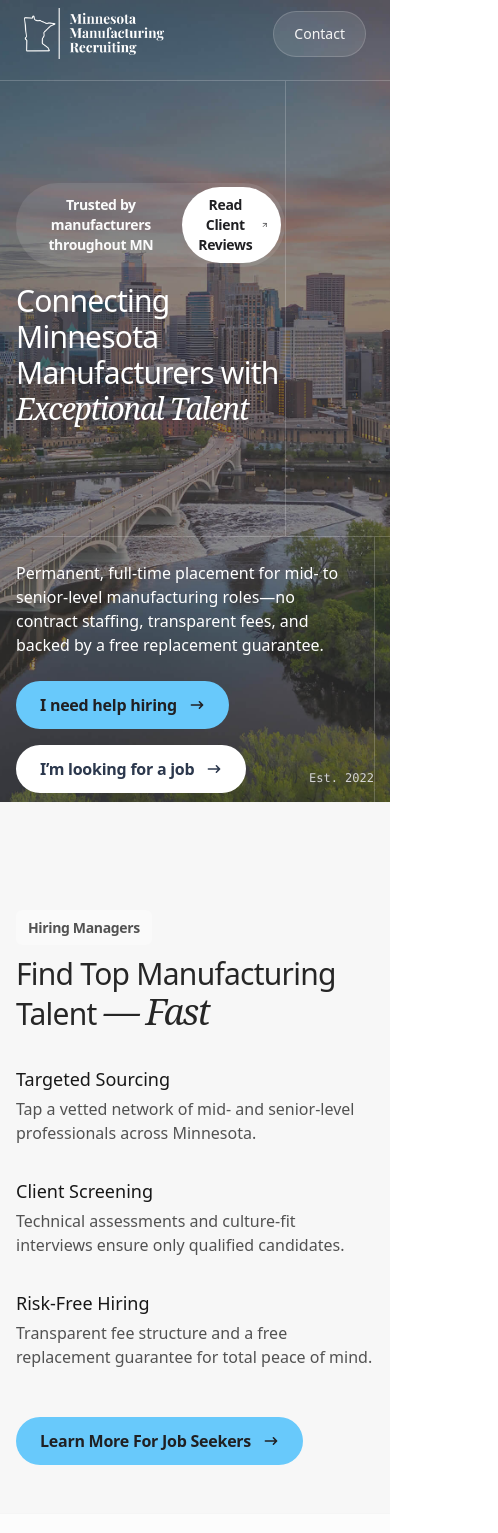
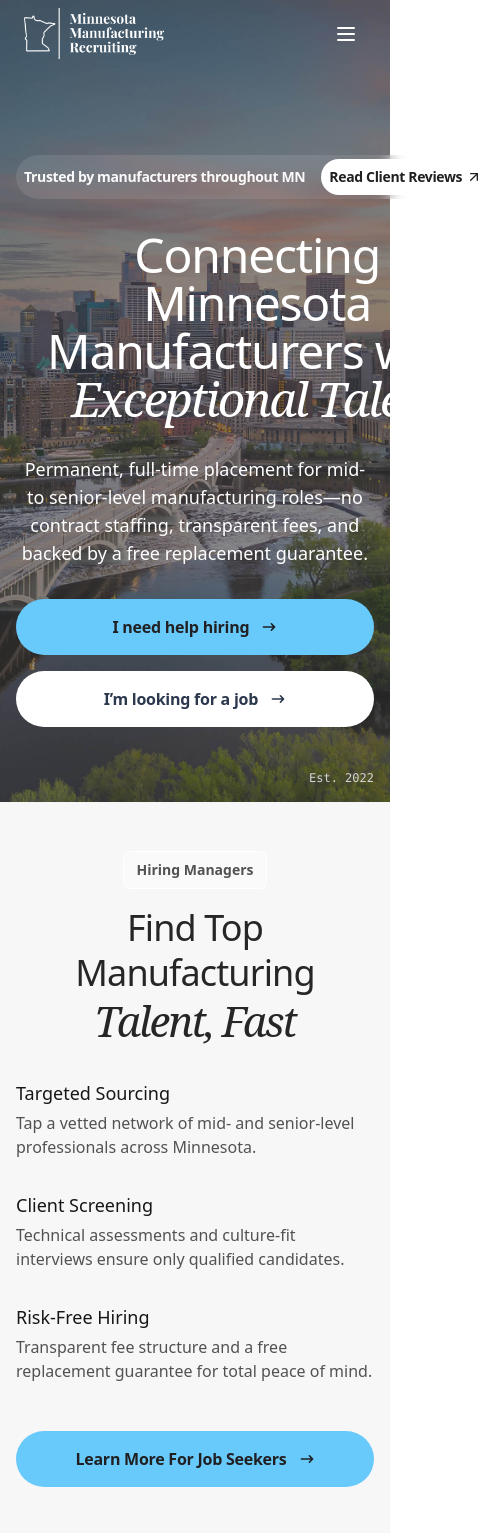
Before and after one commit to mhlauf1/mmr, a Next.js app: page / in a window 390 px wide. Shown: the top 1533 px of the page, 498 px wide, since content can reach past the window. Built offline with nearby package versions, Linux system fonts and the light colour scheme.

Commit message:
homepage responsive

```diff
--- a/src/components/Buttons.tsx
+++ b/src/components/Buttons.tsx
@@ -1,5 +1,5 @@
 export const Button = ({ text }: { text: string }) => (
-  <button className="text-[#202023] bg-[#68C9FB] font-semibold cursor-pointer tracking-[-.25px] px-6 py-3 rounded-full gap-2  flex items-center group">
+  <button className="text-[#202023] bg-[#68C9FB] font-semibold cursor-pointer w-full md:w-auto  justify-center tracking-[-.25px] px-6 py-4 md:py-3 rounded-full gap-2  flex items-center group">
     {text}
     <svg
       xmlns="http://www.w3.org/2000/svg"
@@ -17,7 +17,7 @@ export const Button = ({ text }: { text: string }) => (
 );
 
 export const ButtonWhite = ({ text }: { text: string }) => (
-  <button className="text-[#2C384D] bg-white font-semibold px-6 py-3 cursor-pointer tracking-[-.25px] rounded-full gap-2  flex items-center group">
+  <button className="text-[#2C384D] bg-white font-semibold px-6 py-4 md:py-3 cursor-pointer w-full md:w-auto justify-center  tracking-[-.25px] rounded-full gap-2  flex items-center group">
     {text}
     <svg
       xmlns="http://www.w3.org/2000/svg"
--- a/src/components/Footer.tsx
+++ b/src/components/Footer.tsx
@@ -43,18 +43,6 @@ const Footer = () => {
           </a>
         </p>
       </div>
-      <Link className="md:hidden block" href="/">
-        <div className="h-auto w-[100px] md:w-[120px]">
-          <Image
-            src="/brady-footer-logo.png"
-            alt="Brady Digital Consulting Logo"
-            layout="responsive"
-            width={100}
-            height={100}
-            objectFit="cover"
-          />
-        </div>
-      </Link>
     </footer>
   );
 };
--- a/src/components/Navbar.tsx
+++ b/src/components/Navbar.tsx
@@ -4,8 +4,10 @@ import Image from "next/image";
 import Link from "next/link";
 import React, { useState, useEffect } from "react";
 import { usePathname } from "next/navigation";
+import { Menu, X } from "lucide-react";
 
 const NAV_ITEMS = [
+  { label: "Home", href: "/" },
   { label: "Hiring Managers", href: "/hiring-managers" },
   { label: "Job Seekers", href: "/job-seekers" },
   { label: "About", href: "/about" },
@@ -13,72 +15,120 @@ const NAV_ITEMS = [
 
 export default function Navbar() {
   const pathname = usePathname();
-  const isHome = pathname === "/" || "/job-seekers";
+  const isHome = pathname === "/" || pathname === "/job-seekers";
   const [scrolled, setScrolled] = useState(false);
+  const [menuOpen, setMenuOpen] = useState(false);
 
   useEffect(() => {
-    if (!isHome) return; // only track scroll on homepage
+    if (!isHome) return;
     const onScroll = () => setScrolled(window.scrollY > 50);
     window.addEventListener("scroll", onScroll, { passive: true });
     return () => window.removeEventListener("scroll", onScroll);
   }, [isHome]);
 
-  // on homepage & at top → transparent/white; otherwise → white background + dark
   const isTransparent = isHome && !scrolled;
 
   return (
     <nav
-      className={`
-        fixed  top-0 left-0 w-full z-50
-
-        ${isTransparent ? "bg-transparent text-white" : "bg-white shadow-sm"}
-      `}
+      className={`fixed top-0 left-0 w-full z-50 transition-colors duration-200 ${
+        menuOpen || !isTransparent
+          ? "bg-white text-gray-800 shadow-sm"
+          : "bg-transparent text-white"
+      }`}
     >
       <div className="px-4 sm:px-6 lg:px-28">
         <div className="flex items-center justify-between p-2">
           {/* Logo */}
-          <Link className="flex flex-1" href="/">
+          <Link href="/" className="flex">
             <Image
               src="/logo.png"
-              className={!isTransparent ? "" : "filter brightness-0 invert"}
               alt="Minnesota Manufacturing Recruiting"
               width={140}
               height={60}
+              className={
+                isTransparent && !menuOpen ? "filter brightness-0 invert" : ""
+              }
             />
           </Link>
 
           {/* Desktop nav */}
-          <div className="hidden md:flex justify-center items-center flex-1 space-x-8">
+          <div className="hidden md:flex items-center space-x-8">
             {NAV_ITEMS.map((item) => (
               <Link
                 key={item.href}
                 href={item.href}
-                className={`
-                  transition-colors duration-200
-                      ? "text-[#152841] hover:text-gray-200"
-                `}
+                className="transition-colors duration-200 hover:text-gray-500"
               >
                 {item.label}
               </Link>
             ))}
           </div>
 
-          {/* Contact button */}
-          <Link className="flex justify-end flex-1" href="/contact">
+          {/* Desktop contact button */}
+          <div className="hidden md:flex">
+            <Link href="/contact">
+              <button
+                type="button"
+                className={`px-5 py-3 rounded-full border border-neutral-200/20 text-sm flex items-center gap-2 transition-colors duration-200 ${
+                  menuOpen || !isTransparent
+                    ? "bg-neutral-800 text-white hover:bg-neutral-700"
+                    : "bg-[#FCFCFC]/10 text-neutral-100 hover:bg-white"
+                }`}
+              >
+                Contact
+              </button>
+            </Link>
+          </div>
+
+          {/* Mobile toggle */}
+          <div className="md:hidden flex items-center">
             <button
-              className={`
-                px-5 py-3 rounded-full border border-neutral-200/20 text-sm gap-2 flex items-center transition-colors duration-200
-                text-neutral-100  bg-[#FCFCFC]/10 hover:bg-[white]
-           ${!isTransparent && "bg-neutral-800 text-white"}
-              `}
+              type="button"
+              onClick={() => setMenuOpen(!menuOpen)}
+              aria-label={menuOpen ? "Close menu" : "Open menu"}
+              className="p-2"
+            >
+              {menuOpen ? (
+                <X size={24} className="text-gray-800" />
+              ) : (
+                <Menu
+                  size={24}
+                  className={isTransparent ? "text-white" : "text-gray-800"}
+                />
+              )}
+            </button>
+          </div>
+        </div>
+      </div>
+
+      {/* Mobile menu content slides below, full screen */}
+      <div
+        className={`md:hidden overflow-hidden transition-[max-height] duration-300 ${
+          menuOpen ? "max-h-screen" : "max-h-0"
+        } bg-white text-gray-800`}
+      >
+        <nav className="flex flex-col px-4 pt-4 pb-6 h-[calc(100vh-56px)] space-y-4">
+          {NAV_ITEMS.map((item) => (
+            <Link
+              key={item.href}
+              href={item.href}
+              onClick={() => setMenuOpen(false)}
+              className="block text-lg font-medium hover:text-gray-500"
+            >
+              {item.label}
+            </Link>
+          ))}
+
+          <Link href="/contact">
+            <button
+              type="button"
+              onClick={() => setMenuOpen(false)}
+              className="mt-auto px-5 py-3 rounded-full bg-neutral-800 text-white text-sm flex items-center justify-center"
             >
               Contact
             </button>
           </Link>
-
-          {/* Mobile menu toggle placeholder */}
-          <div className="md:hidden">{/* TODO: add mobile menu */}</div>
-        </div>
+        </nav>
       </div>
     </nav>
   );
--- a/src/components/Testimonials.tsx
+++ b/src/components/Testimonials.tsx
@@ -23,7 +23,7 @@ const Testimonial: React.FC<TestimonialProps> = ({
   index,
   total,
 }) => (
-  <div className="bg-[#FCFCFC] border border-neutral-100 flex flex-col rounded-2xl px-12 pb-6 pt-10">
+  <div className="md:bg-[#FCFCFC] md:border border-neutral-100 flex flex-col rounded-2xl md:px-12 pb-6 pt-10">
     {/* Animate only this block */}
     <AnimatePresence mode="wait">
       <motion.div
@@ -34,11 +34,11 @@ const Testimonial: React.FC<TestimonialProps> = ({
         transition={{ duration: 0.3 }}
         className="flex flex-col flex-1"
       >
-        <p className="text-neutral-700 font-pt-serif tracking-tight leading-[1.4] text-md md:text-3xl">
+        <p className="text-neutral-700 font-pt-serif tracking-tight leading-[1.4] text-xl md:text-3xl">
           &quot;{quote}&quot;
         </p>
         <div className="mt-6 md:mt-12 flex flex-col text-neutral-600">
-          <span className="md:text-xl font-semibold">{position}</span>
+          <span className="text-lg md:text-xl font-semibold">{position}</span>
           <span className="md:text-lg leading-tight">{client}</span>
         </div>
       </motion.div>
--- a/src/sections/about/Hero.tsx
+++ b/src/sections/about/Hero.tsx
@@ -20,7 +20,7 @@ const Hero: React.FC = () => {
   return (
     <section className="relative h-[95vh] overflow-hidden">
       <Image
-        src="/about-hero.png"
+        src="/about-hero.jpg"
         alt="Manufacturing floor"
         fill
         className="object-cover object-top"
--- a/src/sections/home/AdamQuote.tsx
+++ b/src/sections/home/AdamQuote.tsx
@@ -4,11 +4,11 @@ import Image from "next/image";
 const AdamQuote = () => {
   return (
     <section className="px-4 md:px-[6%] mb-12 md:mb-16 mx-auto">
-      <div className="rounded-lg  bg-linear-to-r from-[#1f1f20] to-[#1f1f20] via-black relative flex-col   flex items-center justify-center py-16 md:py-20 mt-16 px-4">
+      <div className="rounded-lg  bg-linear-to-r from-[#1f1f20] to-[#1f1f20] via-black relative flex-col   flex items-center justify-center py-12 md:py-20 mt-12 md:mt-16 px-4">
         <span className="text-sm md:text-md border border-white/10 bg-neutral-800 px-3 py-2 rounded-md tracking-tight font-semibold text-neutral-200">
           Minnesota Manufacturing Recruiting
         </span>
-        <h3 className="text-white  md:max-w-5xl font-pt-serif tracking-tight  px-4 leading-[1.3] mt-6 text-2xl md:text-3xl lg:text-4xl  text-center ">
+        <h3 className="text-white  md:max-w-5xl font-pt-serif tracking-tight px-2 md:px-4 leading-[1.3] mt-6 text-2xl md:text-3xl lg:text-4xl  text-center ">
           “We find highly qualified candidates for your positions that are most
           difficult to fill. Our goal is to find the right long-term fit for
           your company and to provide a great experience for you and the
@@ -17,11 +17,11 @@ const AdamQuote = () => {
         <Image
           src="/adam-mott.png"
           height={108}
-          className="rounded-full mt-8"
+          className="rounded-full h-[88px] md:h-[108px] w-[88px] md:w-[108px] mt-8"
           width={108}
           alt="Adam Mott"
         />
-        <h3 className="mt-3  font-semibold text-lg md:text-xl text-white">
+        <h3 className="mt-3 font-semibold text-lg md:text-xl text-white">
           Adam Mott
         </h3>
         <p className="text-neutral-300">Founder & Principal Recruiter</p>
--- a/src/sections/home/Employees.tsx
+++ b/src/sections/home/Employees.tsx
@@ -23,37 +23,40 @@ const contentData = [
 
 const Employees = () => {
   return (
-    <section className="border-t border-neutral-100 relative  bg-[#F7F7F7]">
+    <section className="border-t border-neutral-100 bg-[#F7F7F7]">
       <div className="flex flex-col py-12 md:py-24 px-4 md:px-[6%]">
-        <div className="flex justify-between md:max-w-[90vw]  md:min-h-[60vh] w-full mx-auto flex-col md:flex-row gap-16">
-          <div className="flex flex-1">
-            <div className="bg-[#EEF5FD] relative rounded-xl h-full flex justify-center items-center w-full">
+        <div className="flex flex-col-reverse md:flex-row justify-between md:max-w-[90vw] md:min-h-[60vh] w-full mx-auto gap-4 md:gap-10 lg:gap-12">
+          {/* Image */}
+          <div className="w-full md:w-1/2">
+            <div className="bg-[#EEF5FD] relative rounded-xl w-full h-64 md:h-auto md:min-h-[60vh] flex justify-center items-center overflow-hidden">
               <Image
                 src="/2-guys.jpg"
+                alt="Job seeking"
+                fill
                 className="rounded-xl object-cover"
-                fill
-                alt="Job skeeing"
               />
             </div>
           </div>
-          <div className="flex items-start justify-between flex-1 flex-col">
-            <div>
-              <span className="text-sm md:text-md bg-neutral-50 px-3 py-2 rounded-md tracking-tight font-semibold text-neutral-600">
+
+          {/* Text */}
+          <div className="w-full md:w-1/2 mb-8 md:mb-0 flex flex-col justify-between">
+            <div className="flex flex-col items-center md:items-start">
+              <span className="text-sm md:text-md bg-neutral-50 border border-white px-3 py-2 rounded-md font-semibold text-neutral-600">
                 Hiring Managers
               </span>
-              <h2 className="mt-4 text-3xl sm:text-4xl md:text-5xl md:max-w-[18ch] tracking-tight text-neutral-800 font-medium leading-tight">
-                Find Top Manufacturing Talent{" "}
-                <span className="font-pt-serif text-4xl sm:text-[42px] md:text-[54px] tracking-tighter italic">
-                  — Fast
+              <h2 className="mt-4 text-4xl  md:text-5xl text-center md:text-start max-w-[18ch] font-medium text-neutral-800 leading-tight tracking-tight">
+                Find Top Manufacturing{" "}
+                <span className="font-pt-serif text-[42px] md:text-[54px] italic tracking-tighter">
+                  Talent, Fast
                 </span>
               </h2>
-              <div className="flex mt-8 flex-col gap-8">
+              <div className="mt-8 flex flex-col gap-8">
                 {contentData.map((item) => (
                   <div key={item.id} className="flex flex-col gap-1">
                     <h4 className="text-neutral-900 font-medium text-lg md:text-xl">
                       {item.title}
                     </h4>
-                    <p className="text-neutral-600  text-md md:text-lg">
+                    <p className="text-neutral-600 text-md md:text-lg">
                       {item.text}
                     </p>
                   </div>
--- a/src/sections/home/FAQ.tsx
+++ b/src/sections/home/FAQ.tsx
@@ -37,7 +37,7 @@ export default function FAQ() {
   const toggle = (i: number) => setOpenIndex(openIndex === i ? null : i);
 
   return (
-    <section className="px-4 sm:px-6 lg:px-8 pt-12 md:pt-24 ">
+    <section className="px-4 sm:px-6 lg:px-8 pt-20 md:pt-24 ">
       <h2 className="text-3xl md:text-5xl font-medium tracking-tight text-center mb-4 md:mb-6">
         Frequently Asked Questions
       </h2>
--- a/src/sections/home/Hero.tsx
+++ b/src/sections/home/Hero.tsx
@@ -21,7 +21,7 @@ const Hero = () => {
   };
 
   return (
-    <section className="h-[95vh] ">
+    <section className="h-[95vh]">
       <div className="relative  pt-20 h-full">
         <div className="absolute inset-0">
           <Image
@@ -32,26 +32,44 @@ const Hero = () => {
           />
         </div>
 
-        <div className="relative z-10 h-full border-t border-white/20 flex flex-col justify-center">
-          <div className="flex flex-row px-4 h-[60vh] md:px-[6%]   w-full">
-            <div className="flex flex-col justify-center flex-3/4">
-              <div className="max-w-3xl">
+        <div className="relative z-10 h-full md:border-t border-white/20 flex flex-col justify-center">
+          <div className="flex flex-row px-4 md:h-[60vh] md:px-[6%]   w-full">
+            <div className="flex flex-col justify-center md:flex-3/4">
+              <div className="md:max-w-3xl">
                 {/* Heading with subtle left animation */}
-                <Link className="z-10" href="/contact">
-                  <button className="bg-white/10 items-center mb-4 tracking-tight border-none font-semibold cursor-pointer flex text-sm border bg-blur gap-3 pl-4 duration-200 hover:text-white hover:shadow-xs text-neutral-50 px-1 py-1 rounded-full">
-                    Trusted by manufacturers throughout MN{" "}
-                    <span className="text-[#202023] rounded-full bg-white px-3 py-2  flex flex-row gap-1 items-center">
-                      Read Client Reviews{" "}
-                      <ArrowUpRight size={16} strokeWidth={"2"} />
+                <Link href="/contact" className="z-10">
+                  <button
+                    className="
+      inline-flex items-center whitespace-nowrap
+      md:mb-4 mb-8 tracking-tight font-semibold cursor-pointer
+      text-sm bg-white/10 backdrop-blur
+      gap-1 px-2 py-1 rounded-full
+      duration-200 hover:text-white hover:shadow-xs
+      text-neutral-50
+    "
+                  >
+                    <span className="whitespace-nowrap">
+                      Trusted by manufacturers throughout MN
+                    </span>
+                    <span
+                      className="
+        ml-3 inline-flex items-center whitespace-nowrap
+        bg-white text-[#202023] rounded-full
+        px-2 py-2 md:py-1 gap-1
+      "
+                    >
+                      Read Client Reviews
+                      <ArrowUpRight size={16} strokeWidth={2} />
                     </span>
                   </button>
                 </Link>
+
                 <motion.h1
                   custom={0}
                   initial="hidden"
                   animate="visible"
                   variants={textVariants}
-                  className="text-3xl mb-2 md:mb-4 font-normal title-line-height md:text-5xl lg:text-7xl text-white tracking-tight"
+                  className=" mb-2 md:mb-4 text-center md:text-start max-w-[20ch] mx-auto font-normal title-line-height text-5xl lg:text-7xl text-white tracking-tight"
                 >
                   Connecting Minnesota Manufacturers with
                   <span className="font-pt-serif tracking-tighter italic">
@@ -61,17 +79,17 @@ const Hero = () => {
                 </motion.h1>
               </div>
             </div>
-            <div className="flex flex-col border-l border-white/20 flex-1/4"></div>
+            <div className="flex flex-col md:border-l border-white/20 md:flex-1/4"></div>
           </div>
-          <div className="w-full  border-t px-4  md:px-[6%] flex flex-row justify-start items-center h-[35vh] border-white/20">
-            <div className="flex pr-[6%] md:max-w-3xl flex-col">
+          <div className="w-full  md:border-t px-4  md:px-[6%] flex flex-row justify-center md:justify-start items-center md:h-[35vh] border-white/20">
+            <div className="flex md:pr-[6%] md:max-w-3xl flex-col">
               {/* Buttons with subtle left animation */}
               <motion.p
                 custom={1}
                 initial="hidden"
                 animate="visible"
                 variants={textVariants}
-                className="mt-4 text-white text-md md:text-xl"
+                className="mt-6 md:mt-4 text-white text-center md:text-start text-lg md:text-xl"
               >
                 Permanent, full-time placement for mid- to senior-level
                 manufacturing roles—no contract staffing, transparent fees, and
@@ -82,17 +100,23 @@ const Hero = () => {
                 initial="hidden"
                 animate="visible"
                 variants={textVariants}
-                className="flex flex-col md:flex-row gap-4 pt-6 md:pt-8"
+                className="flex flex-col justify-center md:justify-start md:flex-row gap-4 pt-8"
               >
-                <Link className="w-full md:w-auto" href="/projects">
+                <Link
+                  className="w-full flex  justify-center md:justify-start  md:w-auto"
+                  href="/projects"
+                >
                   <Button text="I need help hiring" />
                 </Link>
-                <Link className="w-full md:w-auto " href="/services">
+                <Link
+                  className="w-full flex justify-center md:justify-start md:w-auto "
+                  href="/services"
+                >
                   <ButtonWhite text="I’m looking for a job" />
                 </Link>
               </motion.div>
             </div>
-            <div className="bg-white/20 h-full w-[1px]"></div>
+            <div className="bg-white/20 md:h-full w-[1px]"></div>
           </div>
         </div>
         <div className="absolute z-5 text-xs text-neutral-300 bottom-4 right-4 flex flex-col items-end">
--- a/src/sections/home/JobSeekers.tsx
+++ b/src/sections/home/JobSeekers.tsx
@@ -23,16 +23,16 @@ const contentData = [
 
 const JobSeekers = () => {
   return (
-    <section className="flex border-t border-neutral-100  bg-[#FCFCFC] flex-col py-12 md:py-24 px-4 md:px-[6%]">
-      <div className="flex justify-between md:max-w-[90vw] md:min-h-[60vh] w-full mx-auto flex-col md:flex-row gap-16">
-        <div className="flex items-start justify-between flex-1 flex-col">
-          <div>
+    <section className="flex border-t border-neutral-100  bg-[#FCFCFC] flex-col pt-12 md:py-24 px-4 md:px-[6%]">
+      <div className="flex justify-between md:max-w-[90vw] md:min-h-[60vh] w-full mx-auto flex-col md:flex-row gap-8 md:gap-16">
+        <div className="flex md:items-start w-full items-center justify-between flex-1 flex-col">
+          <div className="flex flex-col items-center md:items-start">
             <span className="text-sm md:text-md bg-neutral-100 px-3 py-2 rounded-md tracking-tight font-semibold text-neutral-600">
               Job Seekers
             </span>
-            <h2 className="mt-4 text-3xl sm:text-4xl md:text-5xl md:max-w-[20ch] tracking-tight text-neutral-800 font-medium leading-tight">
+            <h2 className="mt-4 text-center md:text-start text-4xl md:text-5xl max-w-[20ch] tracking-tight text-neutral-800 font-medium leading-tight">
               Launch Your Manufacturing Career
-              <span className="font-pt-serif text-4xl sm:text-[42px] md:text-[54px] tracking-tighter italic">
+              <span className="font-pt-serif text-[42px] md:text-[54px] tracking-tighter italic">
                 {" "}
                 in Minnesota
               </span>
@@ -52,7 +52,7 @@ const JobSeekers = () => {
             </div>
           </div>
 
-          <Link href="/" className="mt-12">
+          <Link href="/" className="mt-12 w-full">
             <Button text="Learn More For Job Seekers" />
           </Link>
         </div>
```
Also changed, not shown: src/components/BottomCTA.tsx (+4 -4 lines), src/sections/home/CTA.tsx (+13 -13 lines).
